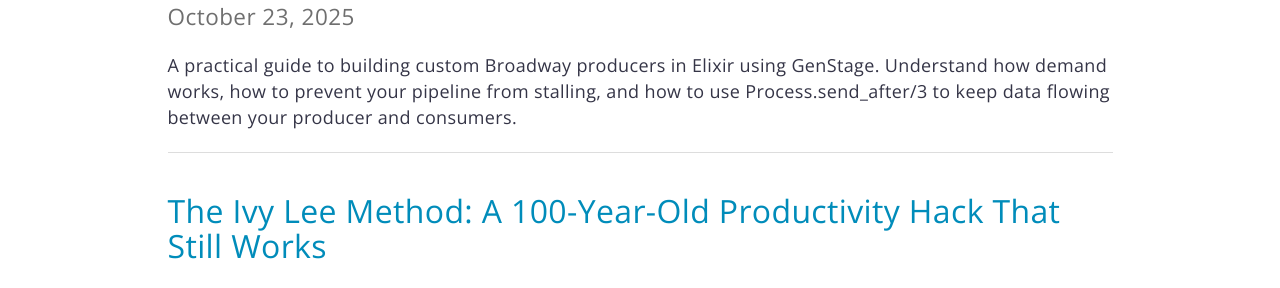
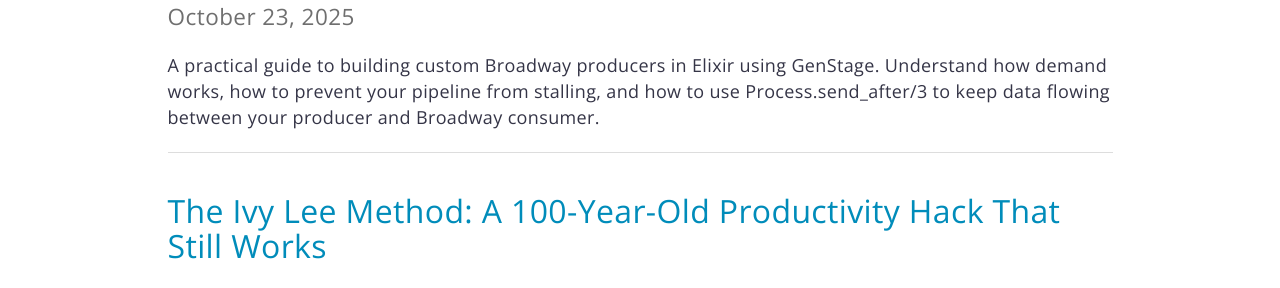
Before and after one commit to samullen/samullen.github.io, a Jekyll site: the page built from articles/index.html, in a window 1280 px wide and 900 px high. Shown: the part 362-650 px from the top of the window. Built offline with Jekyll 4.4.1, drawn with Linux system fonts in a browser that asks for light colours; the list of posts is cut into pages by our own code; a style sheet for code colours, icons or effects is not loaded.

Commit message:
edit: description tweak

```diff
--- a/_posts/articles/2025-10-23-building-custom-producers-with-elixirs-broadway.md
+++ b/_posts/articles/2025-10-23-building-custom-producers-with-elixirs-broadway.md
@@ -2,7 +2,7 @@
 title: "Building Custom Producers with Elixir's Broadway"
 date: 2025-10-23T00:00-05:00
 draft: false
-description: "A practical guide to building custom Broadway producers in Elixir using GenStage. Understand how demand works, how to prevent your pipeline from stalling, and how to use Process.send_after/3 to keep data flowing between your producer and consumers."
+description: "A practical guide to building custom Broadway producers in Elixir using GenStage. Understand how demand works, how to prevent your pipeline from stalling, and how to use Process.send_after/3 to keep data flowing between your producer and Broadway consumer."
 image: /assets/images/custom_broadway_producers/broadway_flow.png
 comments: false
 post: true
```
